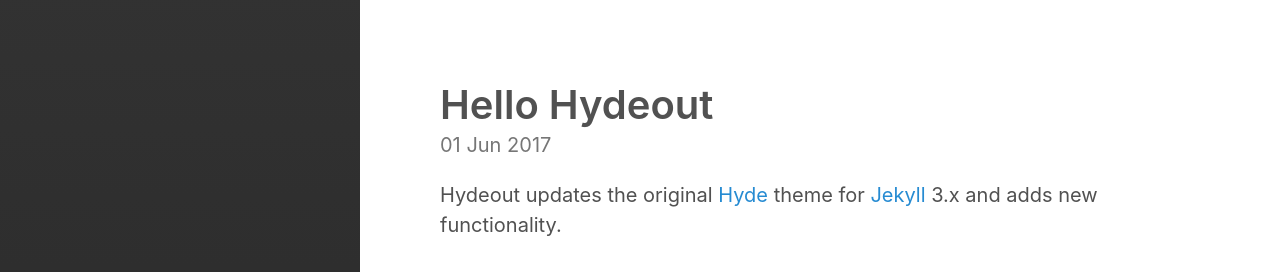
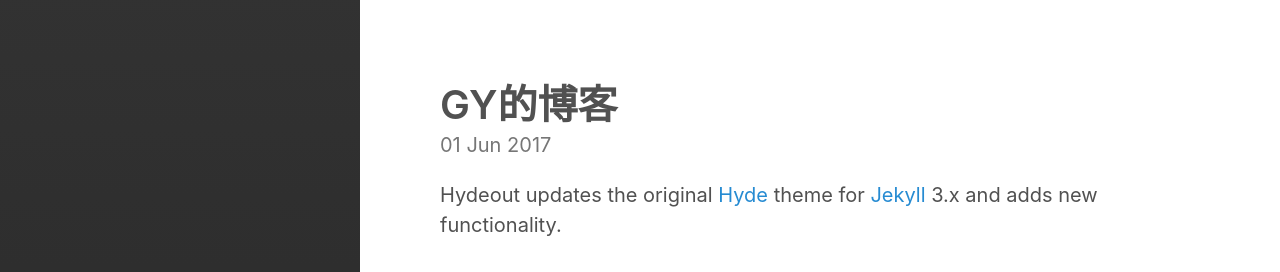
Before and after one commit to GaoYuanBob/GaoYuanBob.github.io, a Jekyll site: the page built from _posts/2017-06-01-hello-hydeout.md, in a window 1280 px wide. Shown: the top 272 px of the page. Built offline with Jekyll 4.4.1, drawn with Linux system fonts in a browser that asks for light colours.

Commit message:
Update 2017-06-01-hello-hydeout.md

```diff
--- a/_posts/2017-06-01-hello-hydeout.md
+++ b/_posts/2017-06-01-hello-hydeout.md
@@ -1,6 +1,6 @@
 ---
 layout: post
-title: Hello Hydeout
+title: GY的博客
 excerpt_separator:  <!--more-->
 ---
 
```
